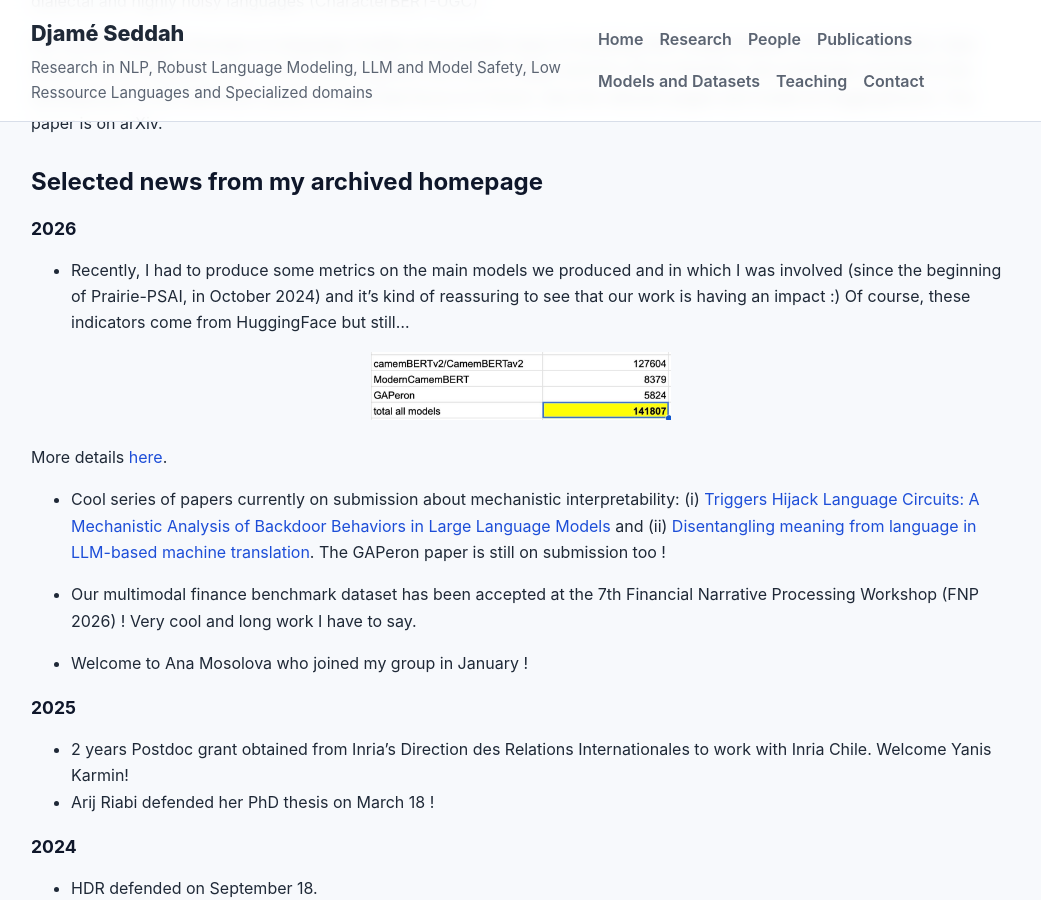
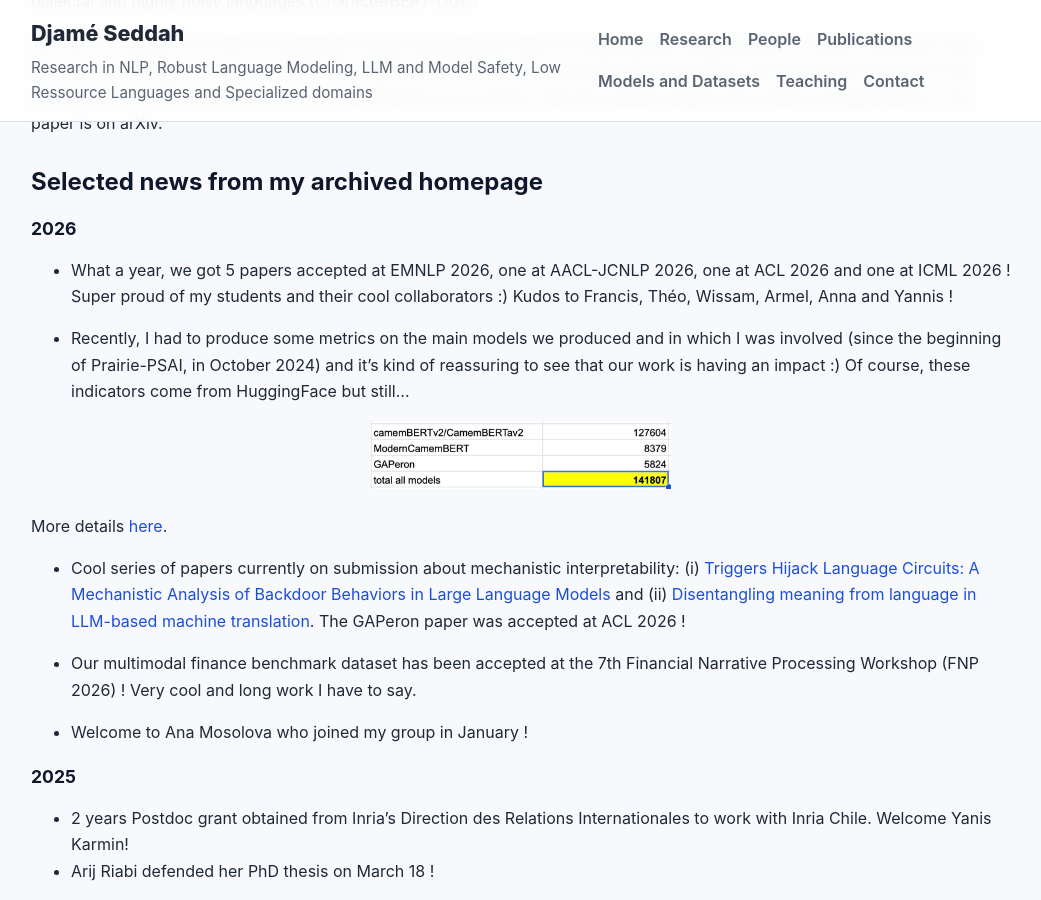
Before and after one commit to dseddah/dseddah.github.io, a Jekyll site: the page built from index.md, in a window 1280 px wide and 900 px high, scrolled down 1603 px. Shown: the whole window, without its empty margins (119-1160 px from the left). Built offline with Jekyll 4.4.1, drawn with Linux system fonts in a browser that asks for light colours.

Commit message:
Update index.md

```diff
--- a/index.md
+++ b/index.md
@@ -60,6 +60,9 @@ His current research focuses on language models and possible ways of avoiding th
 
 
 ### 2026
+
+- What a year, we got 5 papers accepted at EMNLP 2026, one at AACL-JCNLP 2026, one at ACL 2026 and one at ICML 2026 ! Super proud of my students and their cool collaborators :)  Kudos to Francis, Théo, Wissam, Armel, Anna and Yannis !
+
 - Recently, I had to produce some metrics on the main models we produced and in which I was involved (since the beginning of Prairie-PSAI, in October 2024) and it's kind of reassuring to see that our work is having an impact :)
 Of course, these indicators come from HuggingFace but still...<br>
 <p style="text-align: center;">
@@ -68,7 +71,7 @@ Of course, these indicators come from HuggingFace but still...<br>
 
 More details <a href="https://docs.google.com/spreadsheets/d/1XPIbifFUSUwt0vcF8RR6u1KrBTfEKgziVkN6WBHBFG0/edit?gid=0#gid=0">here</a>.
 
-- Cool series of papers currently on submission about mechanistic interpretability: (i) <a href="https://arxiv.org/abs/2602.10382">Triggers Hijack Language Circuits: A Mechanistic Analysis of Backdoor Behaviors in Large Language Models</a> and (ii) <a href="https://arxiv.org/abs/2602.04613"> Disentangling meaning from language in LLM-based machine translation</a>.  The GAPeron paper is still on submission too !
+- Cool series of papers currently on submission about mechanistic interpretability: (i) <a href="https://arxiv.org/abs/2602.10382">Triggers Hijack Language Circuits: A Mechanistic Analysis of Backdoor Behaviors in Large Language Models</a> and (ii) <a href="https://arxiv.org/abs/2602.04613"> Disentangling meaning from language in LLM-based machine translation</a>.  The GAPeron paper was accepted at ACL 2026 !
 
 - Our multimodal finance benchmark dataset has been accepted at the  7th Financial Narrative Processing Workshop (FNP 2026) ! Very cool and long work I have to say.
 
```
